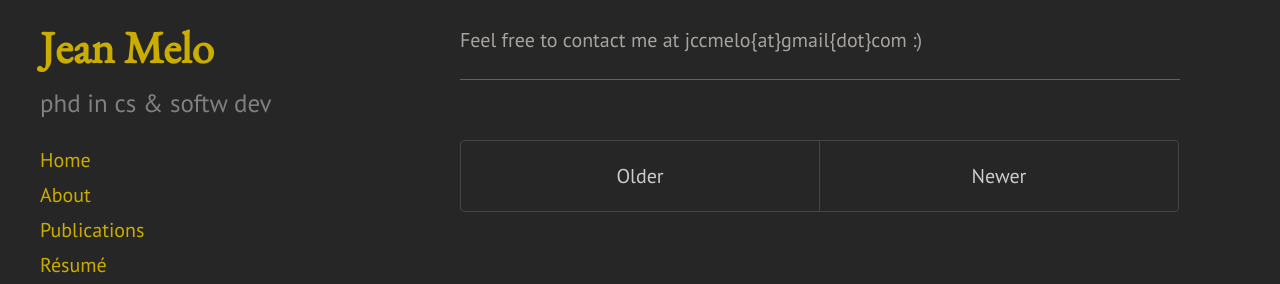
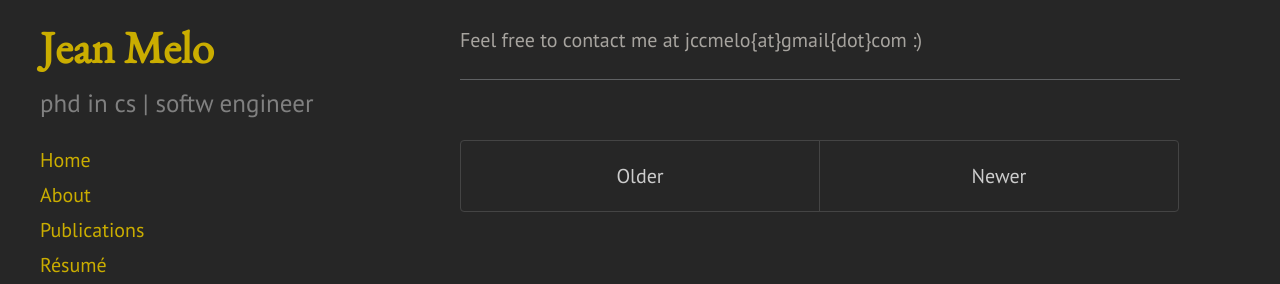
Before and after one commit to jccmelo/jccmelo.github.io, a Jekyll site: the page built from index.html, in a window 1280 px wide. Shown: the part 322-606 px from the top of the page. Built offline with Jekyll 4.4.1, drawn with Linux system fonts in a browser that asks for light colours; the list of posts is cut into pages by our own code.

Commit message:
Minor update

```diff
--- a/_config.yml
+++ b/_config.yml
@@ -8,7 +8,7 @@ google_analytics: UA-42794425-3
 # Setup
 title:            Jean Melo
 tagline:          Website
-description:      "phd in cs & softw dev"
+description:      "phd in cs | softw engineer"
 url:              https://jccmelo.com   # with the https protocol
 enforce_ssl:      jccmelo.com   # without any protocol
 baseurl:          /
```
